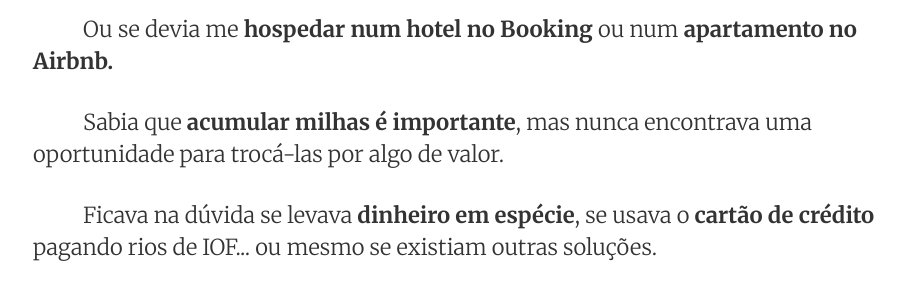
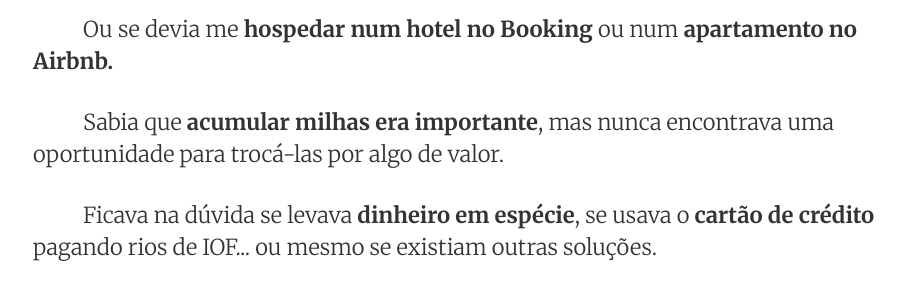
Before and after one commit to ianborges/hackeandosuaviagem, a Jekyll site: the page built from index.html, in a window 1280 px wide and 900 px high, scrolled down 1238 px. Shown: the part 152-448 px from the top of the window, without its empty margins (176-1092 px from the left). Built offline with Jekyll 4.4.1, drawn with Linux system fonts in a browser that asks for light colours; the list of posts is cut into pages by our own code.

Commit message:
Update index.html

```diff
--- a/index.html
+++ b/index.html
@@ -44,7 +44,7 @@ layout: default
 
         <p>Ou se devia me <strong>hospedar num hotel no Booking</strong> ou num <strong>apartamento no Airbnb.</strong></p>
 
-        <p>Sabia que <strong>acumular milhas é importante</strong>, mas nunca encontrava uma oportunidade para trocá-las por algo de valor.</p>
+        <p>Sabia que <strong>acumular milhas era importante</strong>, mas nunca encontrava uma oportunidade para trocá-las por algo de valor.</p>
 
         <p>Ficava na dúvida se levava <strong>dinheiro em espécie</strong>, se usava o <strong>cartão de crédito</strong> pagando rios de IOF... ou mesmo se existiam outras soluções.</p>
 
@@ -279,7 +279,6 @@ layout: default
 	<p>&nbsp;</p>
     <p class="center"><a href="" class="btn" class="call-to-action"><strong>QUERO VIAJAR MAIS →</strong></a></p>
 	<p>&nbsp;</p>
-	<p class="center"><img src="assets/reviravolta.jpg" style="max-width: 600px; width: 100%"/></p>
     <div class="indent">
 
       <p>Um grande abraço,</p>
```
